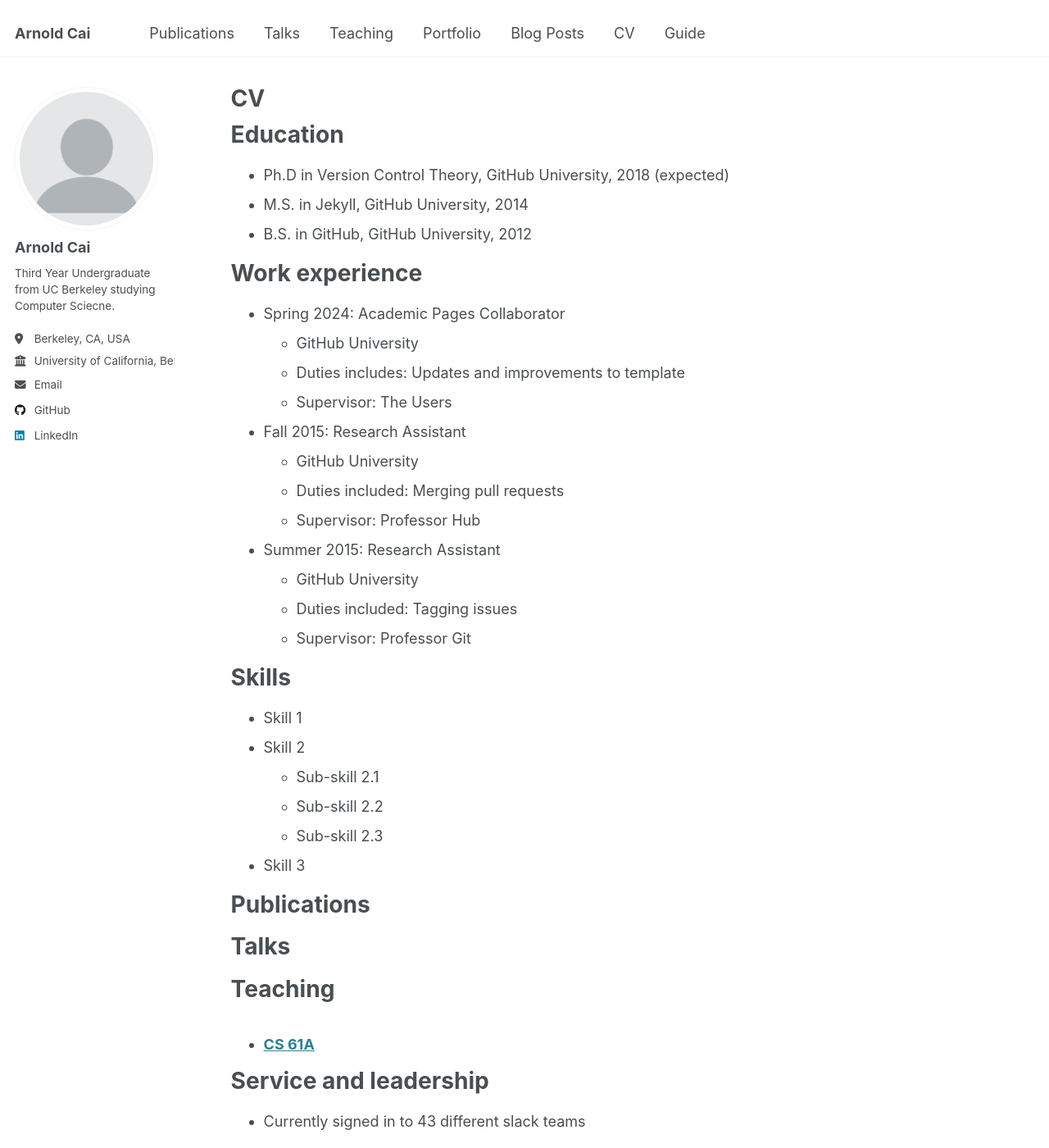
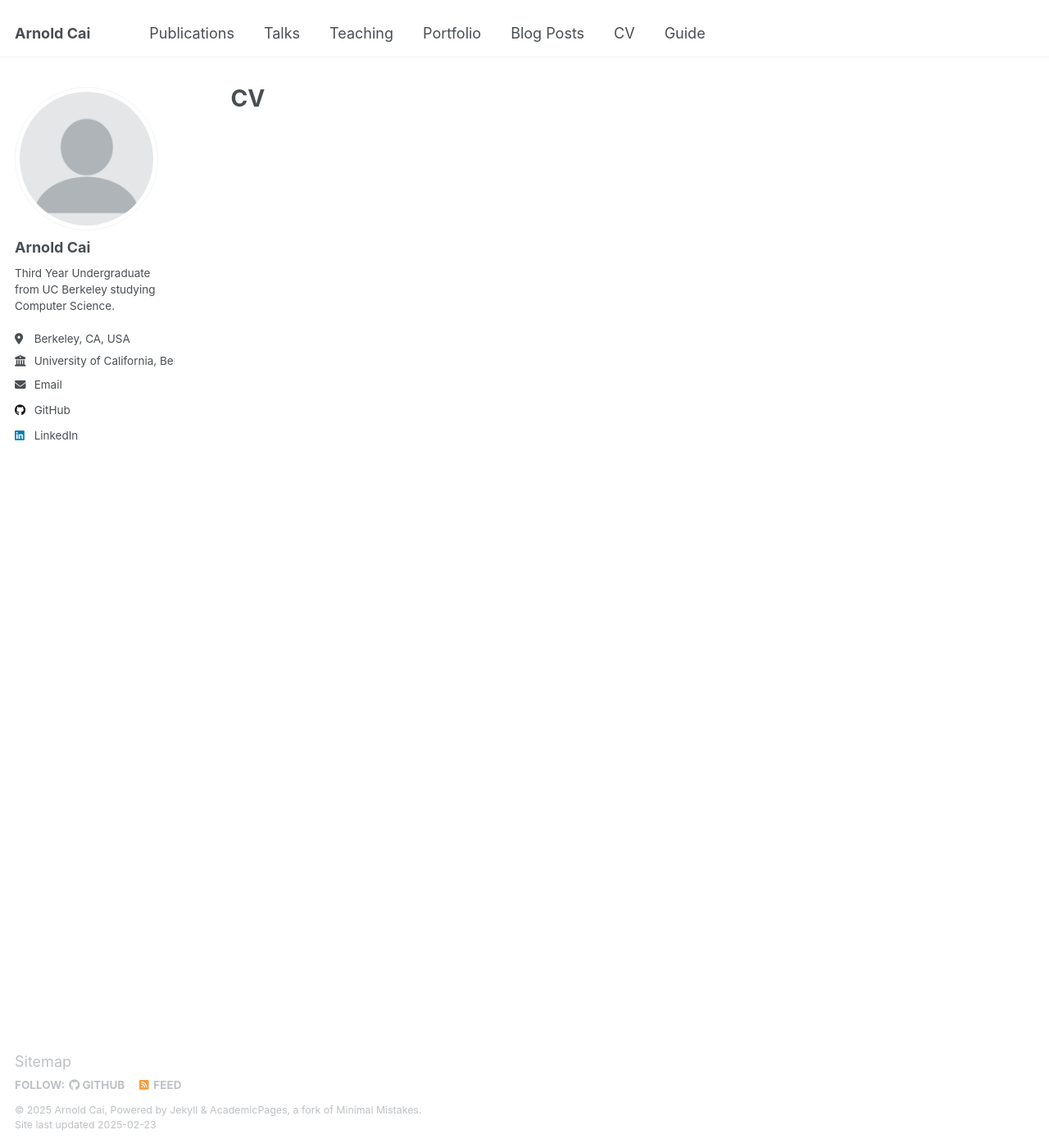
Before and after one commit to Ltcyb/a, a Jekyll site: the page built from _pages/cv.md, in a window 1280 px wide and 1400 px high. Shown: the whole window at 82% size. Built offline with Jekyll 4.4.1, drawn with Linux system fonts in a browser that asks for light colours.

```diff
--- a/_config.yml
+++ b/_config.yml
@@ -12,7 +12,7 @@ site_theme               : "default"
 title                    : "Arnold Cai"
 title_separator          : "-"
 name                     : &name "Arnold Cai"
-description              : &description "Third Year Undergraduate from UC Berkeley studying Computer Sciecne."
+description              : &description "Third Year Undergraduate from UC Berkeley studying Computer Science."
 url                      : https://ltcyb.github.io # the base hostname & protocol for your site e.g. "https://[your GitHub username].github.io"
 baseurl                  : "" # the subpath of your site, e.g. "/blog"
 repository               : "Ltcyb/ltcyb.github.io"
--- a/_layouts/compress.html
+++ b/_layouts/compress.html
@@ -3,7 +3,7 @@
 # v3.0.2
 # http://jch.penibelst.de/
 # © 2014–2015 Anatol Broder
-# MIT License
+# MIT
 ---
 
 {% capture _LINE_FEED %}
--- a/_pages/cv.md
+++ b/_pages/cv.md
@@ -6,7 +6,7 @@ author_profile: true
 redirect_from:
   - /resume
 ---
-
+<!--
 {% include base_path %}
 
 Education
@@ -61,4 +61,4 @@ Teaching
 
 Service and leadership
 ======
-* Currently signed in to 43 different slack teams
+* Currently signed in to 43 different slack teams -->
```
